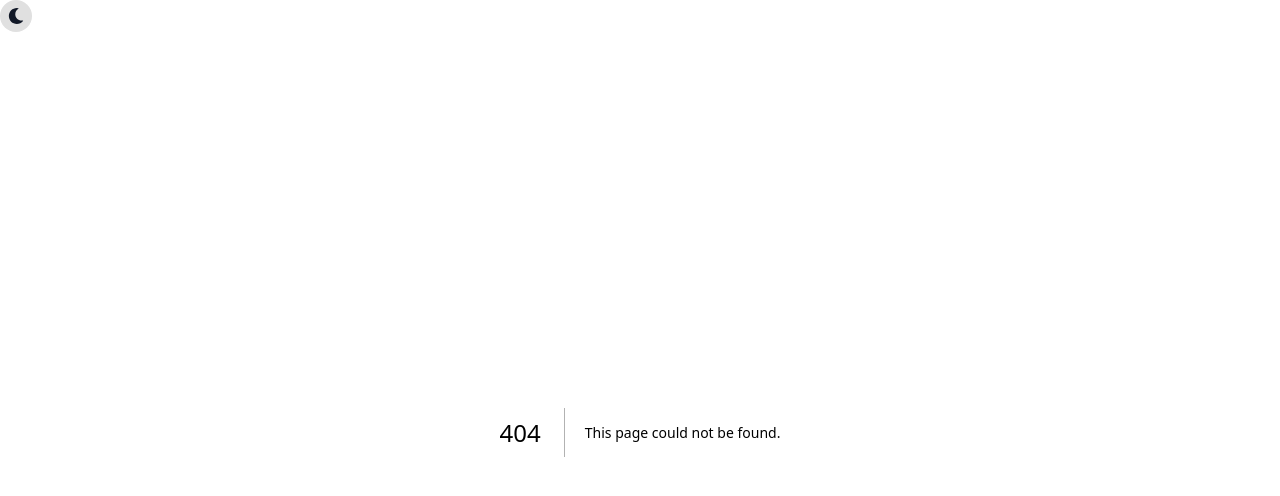
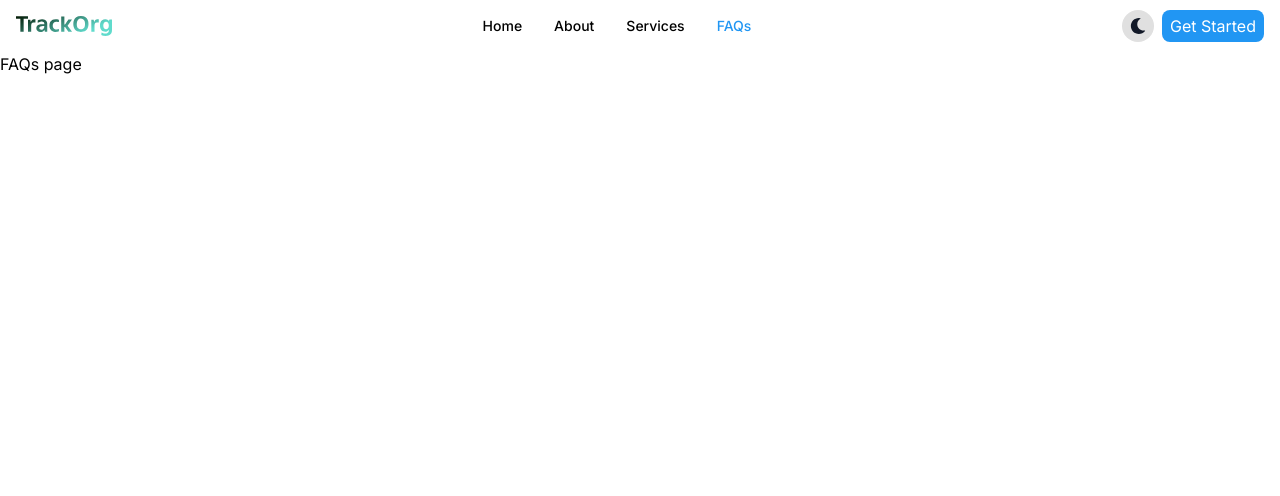
Before and after one commit to victoraderibigbe/trackorg, a Next.js app in the folder src/: page /pages/faqs in a window 1280 px wide. Before the commit this address had no page. Shown: the top 496 px of the page. Built offline with nearby package versions, Linux system fonts and the light colour scheme.

Commit message:
feat: Add Navbar and create landing-page routes

```diff
--- a/src/package.json
+++ b/src/package.json
@@ -11,6 +11,8 @@
   "dependencies": {
     "axios": "^1.6.8",
     "dotenv": "^16.4.5",
+    "flowbite": "^2.3.0",
+    "flowbite-react": "^0.9.0",
     "formik": "^2.4.6",
     "mongoose": "^8.3.4",
     "next": "14.2.3",
--- a/src/src/app/layout.js
+++ b/src/src/app/layout.js
@@ -1,6 +1,5 @@
 import { Inter } from "next/font/google";
 import "./globals.css";
-import ThemeToggle from "@/components/ThemeToggle";
 import { ThemeProvider } from "next-themes";
 
 const inter = Inter({ subsets: ["latin"] });
@@ -15,10 +14,7 @@ export default function RootLayout({ children }) {
   return (
     <html lang="en">
       <body className={inter.className}>
-        <ThemeProvider attribute="class">
-          <ThemeToggle />
-          {children}
-        </ThemeProvider>
+        <ThemeProvider attribute="class">{children}</ThemeProvider>
       </body>
     </html>
   );
--- a/src/src/app/page.jsx
+++ b/src/src/app/page.jsx
@@ -1,5 +1,12 @@
+import Header from "@/components/Header";
+
 const page = () => {
   return (
+    <>
+      <nav>
+        <Header />
+      </nav>
+
       <div className="p-4 mt-10 text-center">
         <h1 className="my-2 text-3xl font-bold md:text-5xl text-light-text dark:text-dark-text">
           Hello world, welcome to{" "}
@@ -11,6 +18,7 @@ const page = () => {
           Automate your organization's register/attendance system with ease.
         </p>
       </div>
+    </>
   );
 };
 
--- /dev/null
+++ b/src/src/app/pages/(landingpage)/about/page.jsx
@@ -0,0 +1,15 @@
+import Header from "@/components/Header";
+
+const page = () => {
+  return (
+    <>
+      <nav>
+        <Header />
+      </nav>
+
+      <main>About page</main>
+    </>
+  );
+};
+
+export default page;
--- /dev/null
+++ b/src/src/app/pages/(landingpage)/faqs/page.jsx
@@ -0,0 +1,15 @@
+import Header from "@/components/Header";
+
+const page = () => {
+  return (
+    <>
+      <nav>
+        <Header />
+      </nav>
+
+      <main>FAQs page</main>
+    </>
+  );
+};
+
+export default page;
--- /dev/null
+++ b/src/src/app/pages/(landingpage)/services/page.jsx
@@ -0,0 +1,15 @@
+import Header from "@/components/Header";
+
+const page = () => {
+  return (
+    <>
+      <nav>
+        <Header />
+      </nav>
+
+      <main>Services page</main>
+    </>
+  );
+};
+
+export default page;
--- /dev/null
+++ b/src/src/components/Header.jsx
@@ -0,0 +1,49 @@
+"use client";
+
+import { Navbar } from "flowbite-react";
+import logo from "../../public/trackorg.svg";
+import Image from "next/image";
+import ThemeToggle from "./ThemeToggle";
+import Link from "next/link";
+import { usePathname } from "next/navigation";
+
+const Header = () => {
+  const pathname = usePathname();
+  const navLinks = [
+    { label: "Home", path: "/" },
+    { label: "About", path: "/pages/about" },
+    { label: "Services", path: "/pages/services" },
+    { label: "FAQs", path: "/pages/faqs" },
+  ];
+
+  return (
+    <Navbar fluid rounded>
+      <Navbar.Brand href="/">
+        <Image src={logo} alt="Trackorg logo" className="w-24" />
+      </Navbar.Brand>
+      <div className="flex items-center md:order-2">
+        <ThemeToggle />
+        <button className="h-8 px-2 ml-2 rounded-lg bg-light-accent dark:bg-dark-accent text-dark-text">
+          Get Started
+        </button>
+        <Navbar.Toggle />
+      </div>
+      <Navbar.Collapse>
+        {navLinks.map((link) => (
+          <Link
+            href={link.path}
+            className={`${
+              pathname === link.path
+                ? "text-light-accent dark:text-dark-accent"
+                : ""
+            }`}
+          >
+            {link.label}
+          </Link>
+        ))}
+      </Navbar.Collapse>
+    </Navbar>
+  );
+};
+
+export default Header;
--- a/src/src/components/ThemeToggle.jsx
+++ b/src/src/components/ThemeToggle.jsx
@@ -17,7 +17,7 @@ const ThemeToggle = () => {
   return (
     <button
       onClick={() => setTheme(theme === "dark" ? "light" : "dark")}
-      className="p-2 mx-auto rounded-full bg-light-hover dark:bg-dark-hover"
+      className="flex items-center justify-center w-8 h-8 rounded-full bg-light-hover dark:bg-dark-hover"
     >
       {theme === "dark" ? (
         <FaSun className="text-yellow-500" />
--- a/src/tailwind.config.js
+++ b/src/tailwind.config.js
@@ -1,3 +1,5 @@
+const flowbite = require("flowbite-react/tailwind");
+
 /** @type {import('tailwindcss').Config} */
 module.exports = {
   darkMode: "class",
@@ -5,6 +7,7 @@ module.exports = {
     "./src/pages/**/*.{js,ts,jsx,tsx,mdx}",
     "./src/components/**/*.{js,ts,jsx,tsx,mdx}",
     "./src/app/**/*.{js,ts,jsx,tsx,mdx}",
+    flowbite.content(),
   ],
   theme: {
     extend: {
@@ -30,5 +33,5 @@ module.exports = {
       },
     },
   },
-  plugins: [],
+  plugins: [flowbite.plugin()],
 };
```
Also changed, not shown: 1 other file (tests, documents, lock files or other folders). Lines whose indentation alone changed are shown as unchanged.
